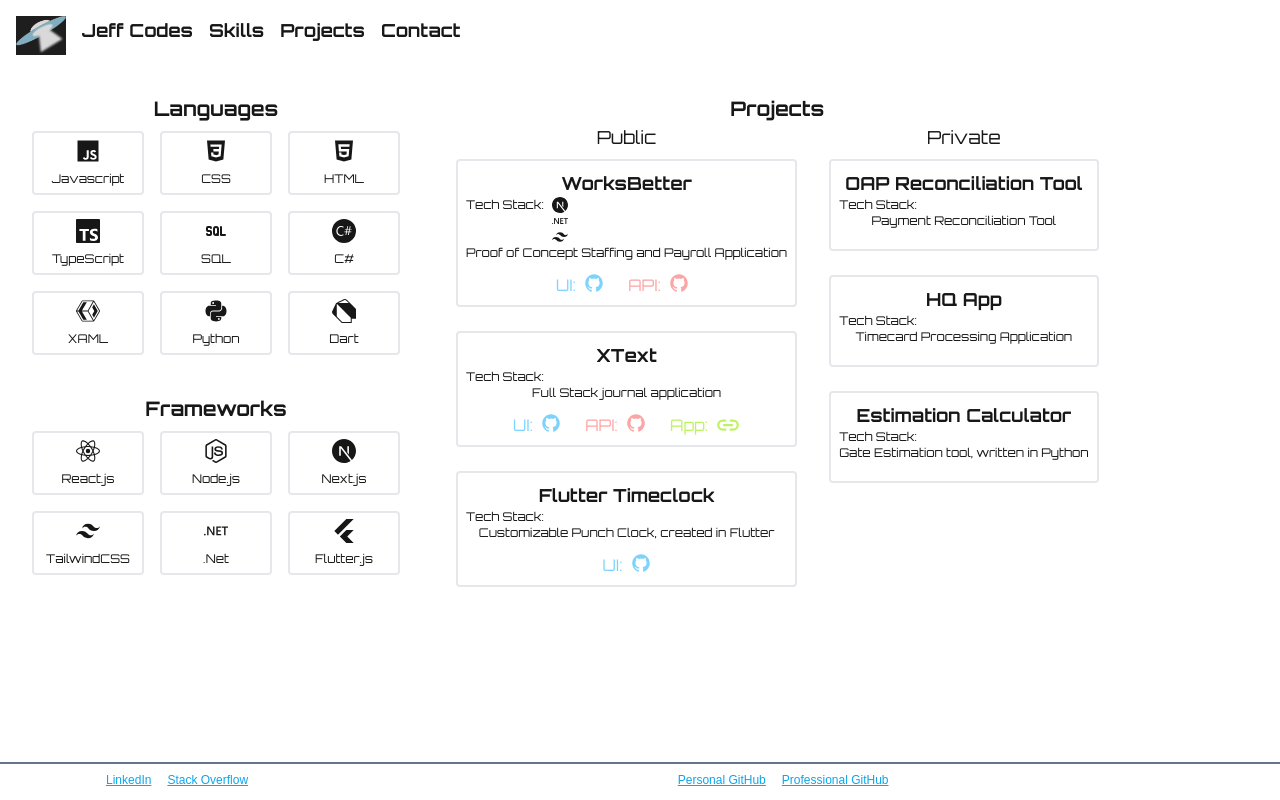
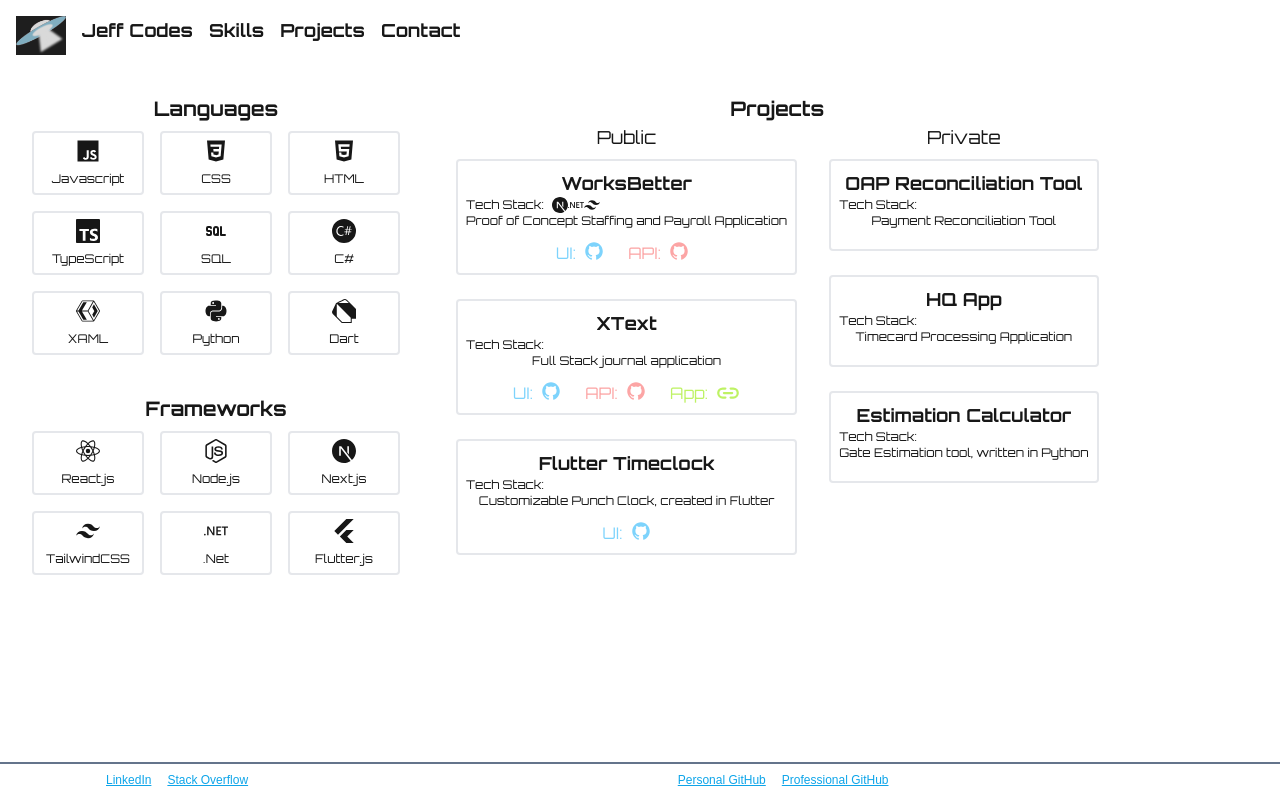
Before and after one commit to Cam06002/jeffcodes, a Next.js app: page / in a window 1280 px wide. Built offline with nearby package versions, Linux system fonts and the light colour scheme.

Commit message:
minor styling

```diff
--- a/src/app/components/projects.tsx
+++ b/src/app/components/projects.tsx
@@ -13,23 +13,23 @@ import {
 export default function Projects() {
   const worksBetterLinks: linkBoxData = {
     linkUrl: "https://github.com/JeffCEmploynet/worksbetter",
-    linkDescript: <p className="flex flex-row align-middle">UI: <p className="text-xl ml-2"><IoLogoGithub /></p></p>,
+    linkDescript: <p className="flex flex-row align-middle">UI: <span className="text-xl ml-2"><IoLogoGithub /></span></p>,
     linkTwo: "https://github.com/JeffCEmploynet/WorksBetterAPI",
-    descriptTwo: <p className="flex flex-row align-middle">API: <p className="text-xl ml-2"><IoLogoGithub /></p></p>,
+    descriptTwo: <p className="flex flex-row align-middle">API: <span className="text-xl ml-2"><IoLogoGithub /></span></p>,
   };
 
   const flutterTimeclockLinks: linkBoxData = {
     linkUrl: "https://github.com/JeffCEmploynet/flutter_time_clock",
-    linkDescript: <p className="flex flex-row align-middle">UI: <p className="text-xl ml-2"><IoLogoGithub /></p></p>
+    linkDescript: <p className="flex flex-row align-middle">UI: <span className="text-xl ml-2"><IoLogoGithub /></span></p>
   };
 
   const xTextLinks: linkBoxData = {
     linkUrl: "https://github.com/Cam06002/x-text",
-    linkDescript: <p className="flex flex-row align-middle">UI: <p className="text-xl ml-2"><IoLogoGithub /></p></p>,
+    linkDescript: <p className="flex flex-row align-middle">UI: <span className="text-xl ml-2"><IoLogoGithub /></span></p>,
     linkTwo: "https://github.com/Cam06002/jeffing_server",
-    descriptTwo: <p className="flex flex-row align-middle">API: <p className="text-xl ml-2"><IoLogoGithub /></p></p>,
+    descriptTwo: <p className="flex flex-row align-middle">API: <span className="text-xl ml-2"><IoLogoGithub /></span></p>,
     linkThree: "https://jeffingtext.web.app/",
-    descriptThree: <p className="flex flex-row align-middle">App:<p className="text-2xl ml-2"><IoLink /></p></p>
+    descriptThree: <p className="flex flex-row align-middle">App:<span className="text-2xl ml-2"><IoLink /></span></p>
   }
 
   return (
@@ -42,7 +42,7 @@ export default function Projects() {
           <h3 className="text-center text-lg">Public</h3>
           <ProjectWrapper
             title="WorksBetter"
-            stack={<span><SiNextdotjs/><SiDotnet/><SiTailwindcss/></span>}
+            stack={<span className="flex flex-row justify-between"><SiNextdotjs/><SiDotnet/><SiTailwindcss/></span>}
             descript="Proof of Concept Staffing and Payroll Application"
             links={worksBetterLinks}
           />
```
